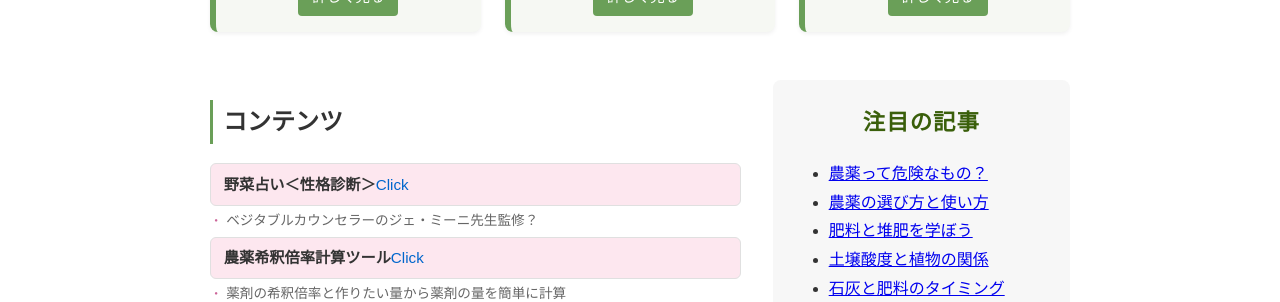
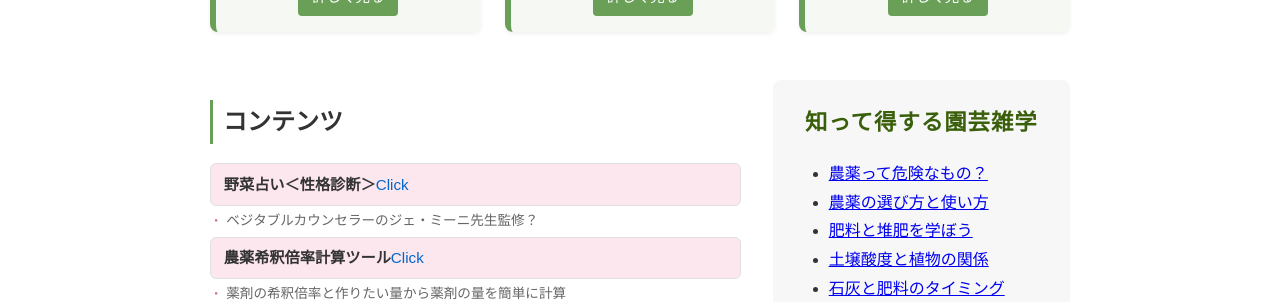
Before and after one commit to shiitake-garden/shiitake-garden.github.io, a Jekyll site: the page built from index.html, in a window 1280 px wide. Shown: the part 1294-1596 px from the top of the page. Built offline with Jekyll 4.4.1, drawn with Linux system fonts in a browser that asks for light colours.

Commit message:
Update index.html

```diff
--- a/index.html
+++ b/index.html
@@ -108,7 +108,7 @@ title: カルティベーションラボ
   </div>
 
   <aside class="sidebar">
-    <h3>注目の記事</h3>
+    <h3>知って得する園芸雑学</h3>
     <ul class="sidebar-list">
       <li><a href="/column/column_nouyaku.html">農薬って危険なもの？</a></li>
       <li><a href="/column/column_nouyaku2.html">農薬の選び方と使い方</a></li>
```
